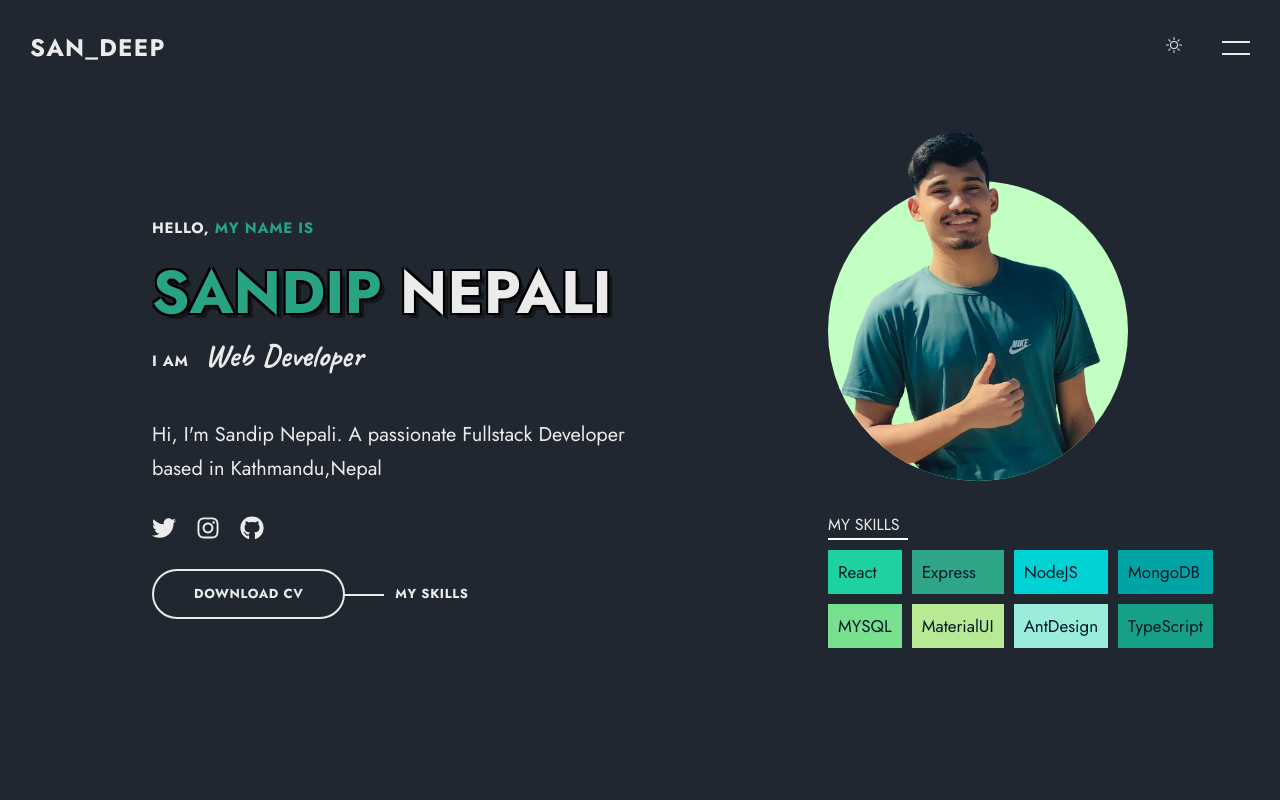
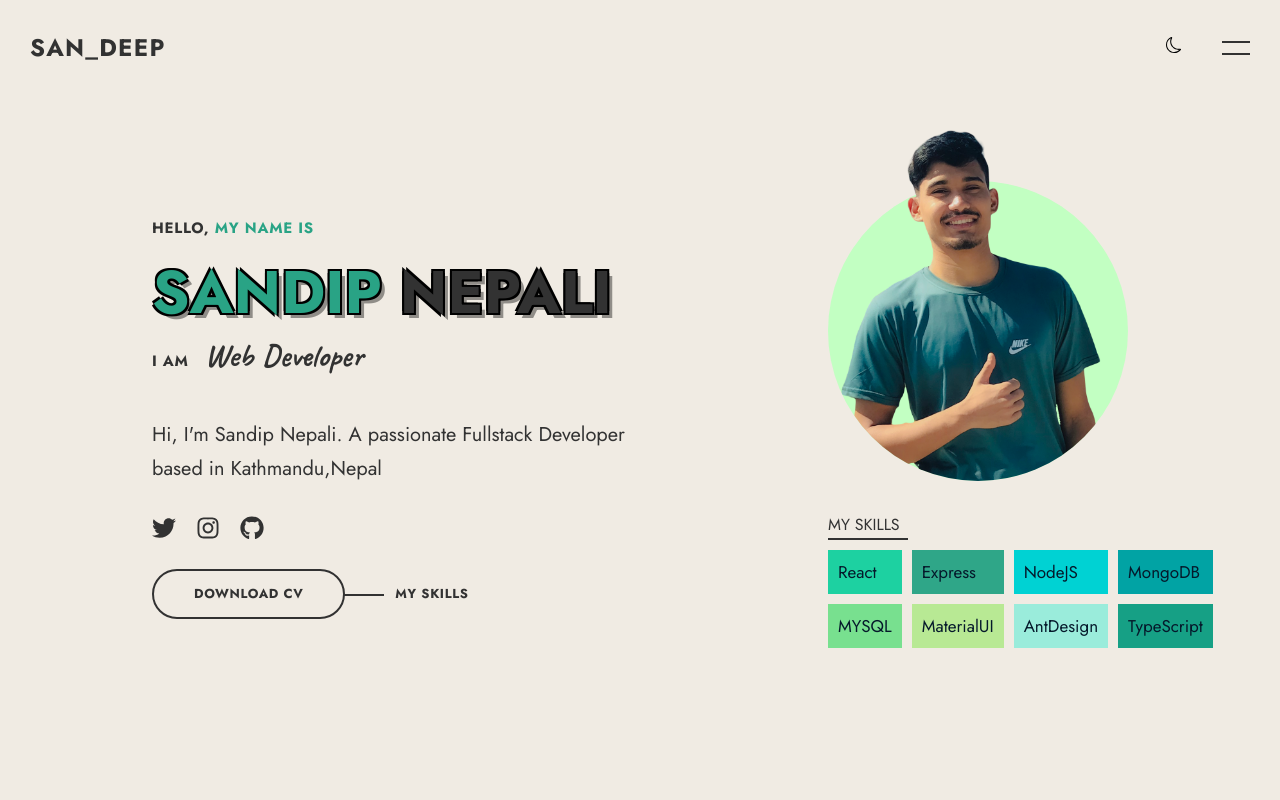
Before and after one commit to sandeepsz/mywebsite, a React (Vite) app: page /#home in a window 1280 px wide. Shown: the top 800 px of the page. Built offline with nearby package versions, Linux system fonts and the light colour scheme.

Commit message:
bug fixes

```diff
--- a/src/components/header/Header.jsx
+++ b/src/components/header/Header.jsx
@@ -13,6 +13,7 @@ const Header = () => {
     if (localStorage.getItem("theme_Toggle")) {
       theme_Toggle = localStorage.getItem("theme_Toggle");
     }
+    return theme_Toggle;
   };
   const [showMenu, setShowMenu] = useState(false);
   const [theme_Toggle, setTheme_Toggle] = useState(getStorageTheme());
```
